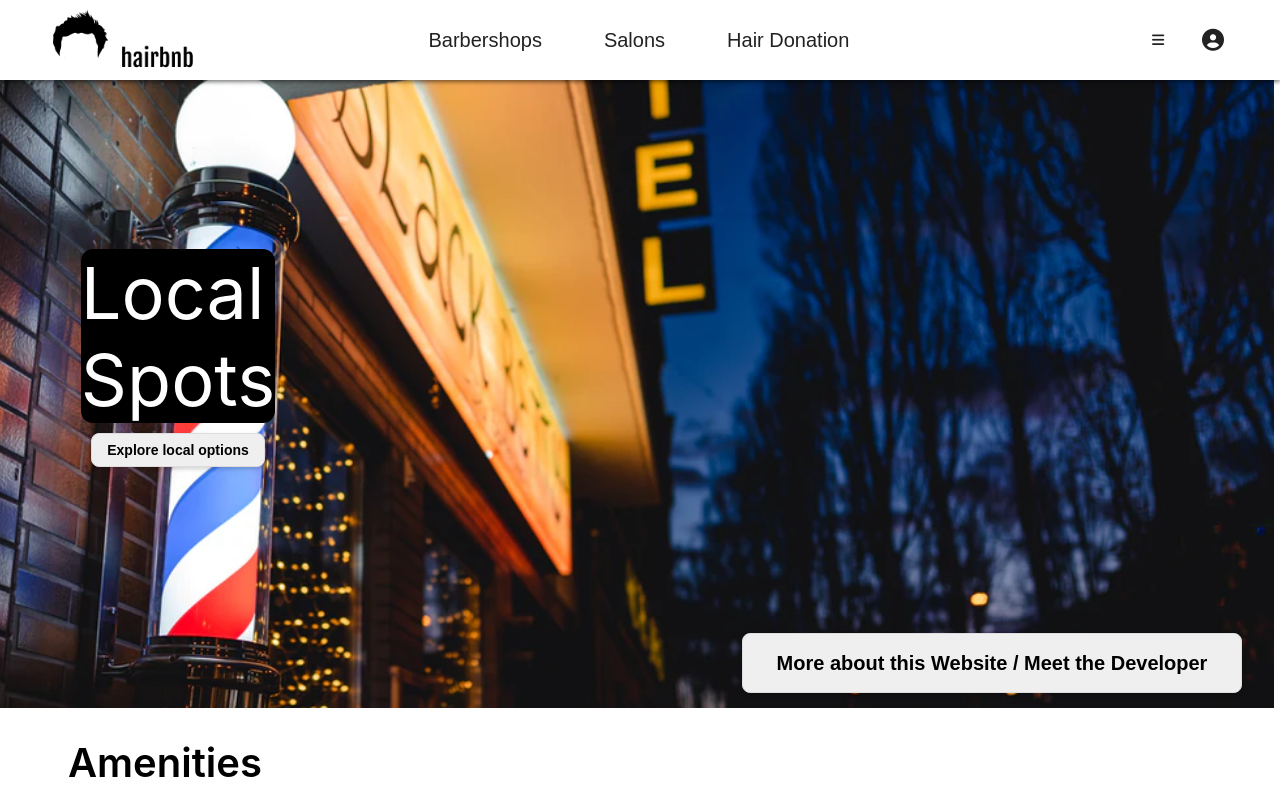
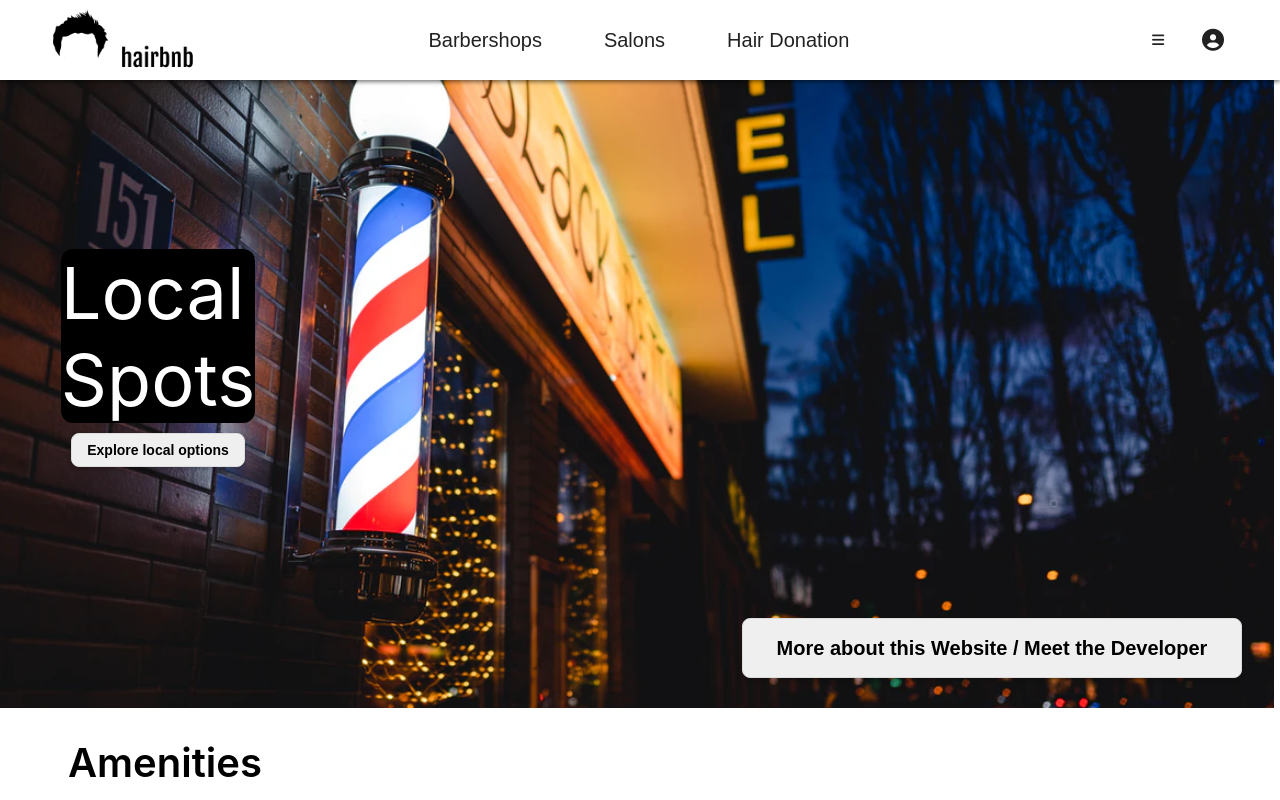
Before and after one commit to W-the-V/hairBnB, a React (Create React App) app in the folder frontend/: page / in a window 1280 px wide. Shown: the top 800 px of the page. Built offline with nearby package versions, Linux system fonts and the light colour scheme; no server answers.

Commit message:
formatting and styling

```diff
--- a/frontend/src/components/DeveloperButton/DeveloperButton.css
+++ b/frontend/src/components/DeveloperButton/DeveloperButton.css
@@ -16,7 +16,7 @@
   justify-content: center;
   font-size: 72px;
   width: 180px;
-  margin-left: 80px;
+  margin-left: 60px;
 }
 .largeText {
   margin: 0;
@@ -68,8 +68,8 @@
   height: 60px;
   margin-right: 30px;
   pointer-events: auto;
-  z-index: 2;
-  margin-bottom: 15px;
+  z-index: -1;
+  margin-bottom: 30px;
 }
 .developerButton:hover {
   background-color: #ddddddcc;
@@ -84,11 +84,13 @@
 }
 .devMenu {
   margin-bottom: 20px;
-  width: 220px;
+  width: 400px;
   z-index: 2;
+  padding: 20px;
+  padding-top: 0;
 }
 .aboutIcon {
-  font-size: 20px;
+  font-size: 25px;
 }
 .aboutTitle {
   height: 25px;
@@ -97,4 +99,5 @@
   margin: 0;
   margin-right: 50px;
   margin-top: 10px;
+  font-size: 25px;
 }
--- a/frontend/src/index.css
+++ b/frontend/src/index.css
@@ -21,7 +21,7 @@ body {
   flex-direction: row;
   align-items: center;
   justify-content: space-between;
-  background-image: url("./images/shellimage.png");
+  background-image: url("./images/shellimage2.png");
   background-size: 100%;
   background-repeat: no-repeat;
   margin: 0;
```
Also changed, not shown: frontend/src/images/shellimage.png (deleted), frontend/src/images/shellimage2.png (added).
